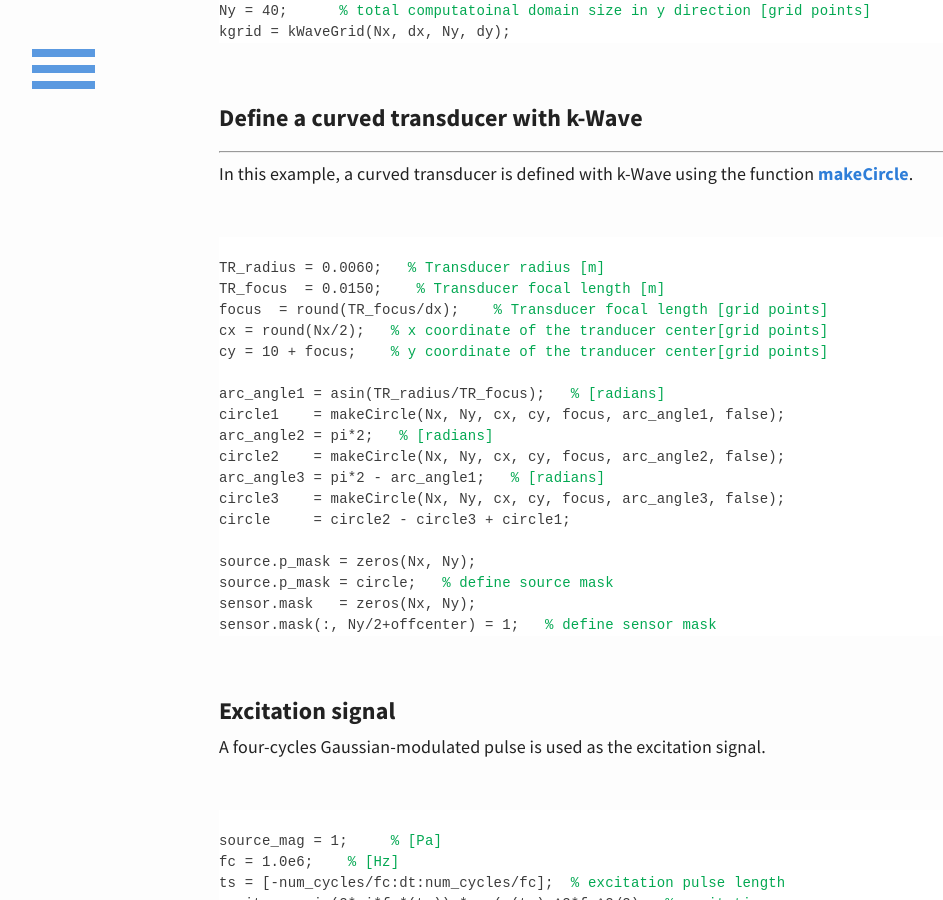
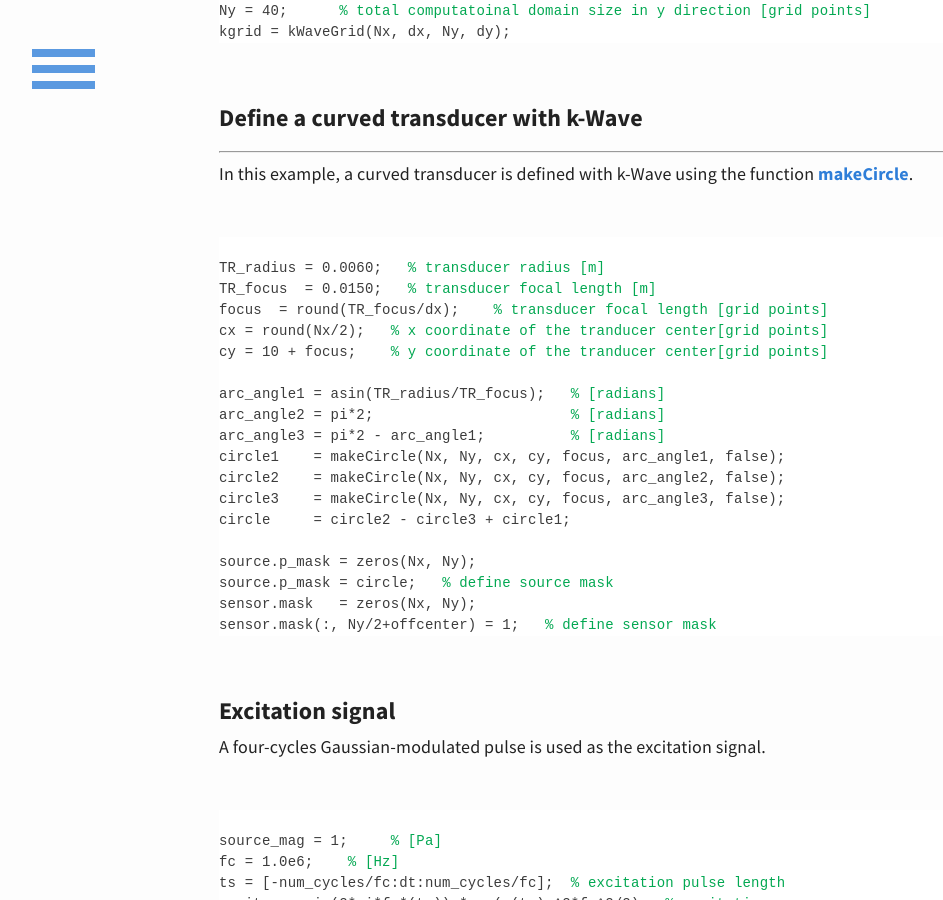
Before and after one commit to m-SOUND/mSOUND, a Jekyll site: the page built from _posts/2019-02-21-combine-k-Wave-TMDM.html, in a window 1280 px wide and 900 px high, scrolled down 833 px. Shown: the whole window, without its empty margins (33-976 px from the left). Built offline with Jekyll 4.4.1, drawn with Linux system fonts in a browser that asks for light colours.

Commit message:
Update 2019-02-21-combine-k-Wave-TMDM.html

```diff
--- a/_posts/2019-02-21-combine-k-Wave-TMDM.html
+++ b/_posts/2019-02-21-combine-k-Wave-TMDM.html
@@ -37,17 +37,17 @@ kgrid = kWaveGrid(Nx, dx, Ny, dy);
  In this example, a curved transducer is defined with k-Wave using the function
    <a href="http://www.k-wave.org/documentation/makeCircle.php">makeCircle</a>.
 <pre> <code>
-TR_radius = 0.0060;  <font color="#03a852"> % Transducer radius [m] </font>
-TR_focus  = 0.0150;  <font color="#03a852">  % Transducer focal length [m]</font>
-focus  = round(TR_focus/dx);  <font color="#03a852">  % Transducer focal length [grid points]</font>
+TR_radius = 0.0060;  <font color="#03a852"> % transducer radius [m] </font>
+TR_focus  = 0.0150;  <font color="#03a852"> % transducer focal length [m]</font>
+focus  = round(TR_focus/dx);  <font color="#03a852">  % transducer focal length [grid points]</font>
 cx = round(Nx/2);  <font color="#03a852"> % x coordinate of the tranducer center[grid points] </font>
 cy = 10 + focus;   <font color="#03a852"> % y coordinate of the tranducer center[grid points] </font>
 
 arc_angle1 = asin(TR_radius/TR_focus);  <font color="#03a852"> % [radians] </font>
+arc_angle2 = pi*2;                      <font color="#03a852"> % [radians] </font>
+arc_angle3 = pi*2 - arc_angle1;         <font color="#03a852"> % [radians] </font>
 circle1    = makeCircle(Nx, Ny, cx, cy, focus, arc_angle1, false);
-arc_angle2 = pi*2;  <font color="#03a852"> % [radians] </font>
 circle2    = makeCircle(Nx, Ny, cx, cy, focus, arc_angle2, false);
-arc_angle3 = pi*2 - arc_angle1;  <font color="#03a852"> % [radians] </font>
 circle3    = makeCircle(Nx, Ny, cx, cy, focus, arc_angle3, false);
 circle     = circle2 - circle3 + circle1;
 
```
